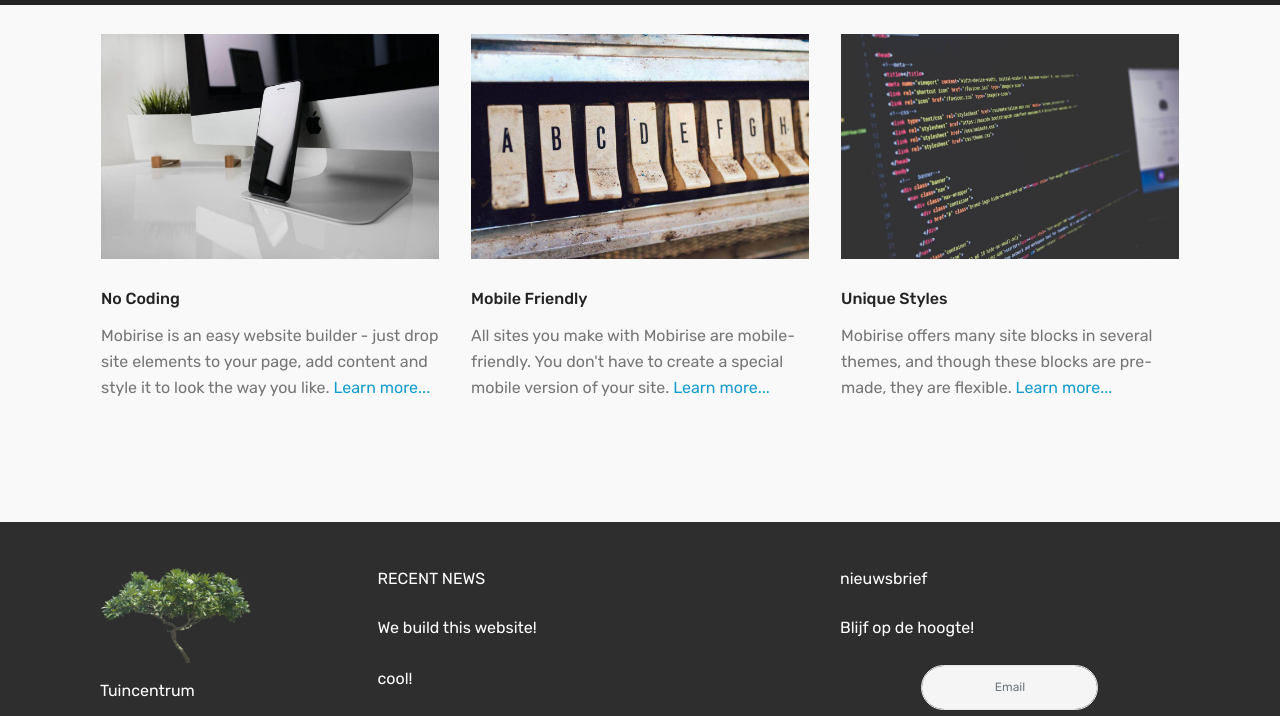
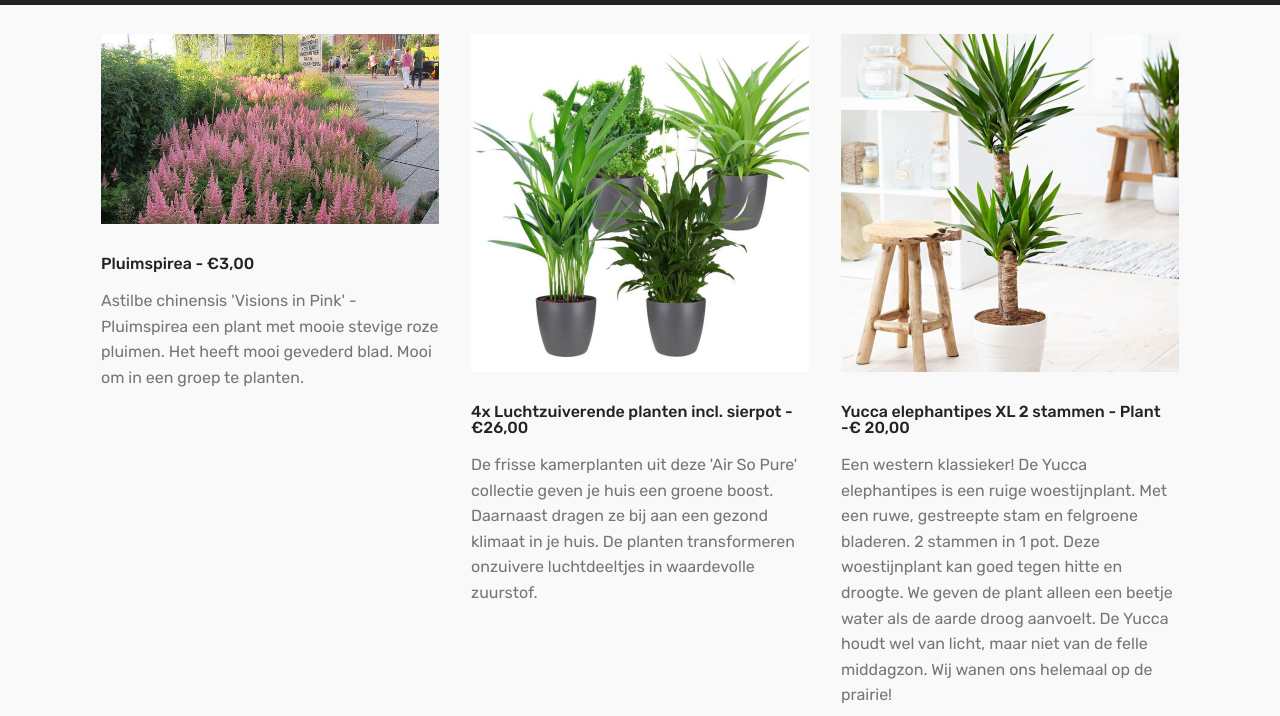
Before and after one commit to 64015656/yeet, a plain HTML site: page page3.html in a window 1280 px wide. Shown: the part 72-788 px from the top of the page. Drawn offline with Linux system fonts and the light colour scheme; files whose address does not match are found by name.

Commit message:
create github pages

```diff
--- a/assets/images/hashes.json
+++ b/assets/images/hashes.json
@@ -1 +1 @@
-{"m/dU1LnhwKQo1iS/SzSg9A==":"mbr-122x81.jpg","us3Mgi5MXGN3tZDQG7ti3g==":"plant-184x94.jpg","S2Qhjw91l16EgkPbbNC9vg==":"plant-238x151.png","BVqu9GYL34biKVaf8R6OKQ==":"mbr-1080x1080.jpg","4cXXn3NqKkzaJtc23l/S9g==":"plant-192x122.png","ihlkf69UyfSmhSyJ1Jvc6w==":"jumbotron-2.jpg","1yr8gYdGEN15y5m/Mz2Wxg==":"mini%20boompies%202x-550x456.jpg","Wp1bSWwJRuODRv8VXpxakg==":"conica-als-mini-kerstboom_n-283x283.jpg","J1SIZiskAcjv7e/StsvgMA==":"thuja_occidentalis_smaragd-1-600x600.jpg","M/ABuiuvSoPUL4qAlDkVOw==":"fd11141wh-31-500x500.jpg","UjN7+v+KKbhfxLzi9SQmoA==":"calluna-vulgaris-beauty-ladies-verenka-480x480.jpg","s3Um0pDlDwSHU0bjGMIcDQ==":"fd17115wh-31-500x500.jpg"}
+{"m/dU1LnhwKQo1iS/SzSg9A==":"mbr-122x81.jpg","us3Mgi5MXGN3tZDQG7ti3g==":"plant-184x94.jpg","S2Qhjw91l16EgkPbbNC9vg==":"plant-238x151.png","BVqu9GYL34biKVaf8R6OKQ==":"mbr-1080x1080.jpg","4cXXn3NqKkzaJtc23l/S9g==":"plant-192x122.png","ihlkf69UyfSmhSyJ1Jvc6w==":"jumbotron-2.jpg","1yr8gYdGEN15y5m/Mz2Wxg==":"mini%20boompies%202x-550x456.jpg","Wp1bSWwJRuODRv8VXpxakg==":"conica-als-mini-kerstboom_n-283x283.jpg","J1SIZiskAcjv7e/StsvgMA==":"thuja_occidentalis_smaragd-1-600x600.jpg","M/ABuiuvSoPUL4qAlDkVOw==":"fd11141wh-31-500x500.jpg","UjN7+v+KKbhfxLzi9SQmoA==":"calluna-vulgaris-beauty-ladies-verenka-480x480.jpg","s3Um0pDlDwSHU0bjGMIcDQ==":"fd17115wh-31-500x500.jpg","ZYRe7HjeR0K22ag9mxWcUg==":"astilbe_chinensis_visions_in_pink_-_pluimspirea_640_x-360-640x360.jpg","+jXiSEBUBMdMmofTtRzIhQ==":"51207-01-bakie_20190927110318_51096b4a-4f90-4d78-893b-c1b59e4f0e3f_810x978-676x676.jpg","je05wDv7XAZLnz1HlaAHtg==":"41000-00-baki_20190426154148_810x978-676x676.jpg"}
--- a/page3.html
+++ b/page3.html
@@ -60,7 +60,7 @@
     </nav>
 </section>
 
-<section class="engine"><a href="https://mobirise.me/u">bootstrap website templates</a></section><section class="features2 cid-rNybevRXtv" id="features2-l">
+<section class="engine"><a href="https://mobirise.me/d">free website maker</a></section><section class="features2 cid-rNybevRXtv" id="features2-l">
 
 
 
@@ -71,15 +71,11 @@
             <div class="card p-3 col-12 col-md-6 col-lg-4">
                 <div class="card-wrapper">
                     <div class="card-img">
-                        <img src="assets/images/01.jpg" alt="Mobirise">
+                        <img src="assets/images/astilbe-chinensis-visions-in-pink-pluimspirea-640-x-360-640x360.jpg" alt="Mobirise" title="">
                     </div>
                     <div class="card-box">
-                        <h4 class="card-title pb-3 mbr-fonts-style display-7">
-                            No Coding
-                        </h4>
-                        <p class="mbr-text mbr-fonts-style display-7">
-                            Mobirise is an easy website builder - just drop site elements to your page, add content and style it to look the way you like. <a href="http://mobirise.com">Learn more...</a>
-                        </p>
+                        <h4 class="card-title pb-3 mbr-fonts-style display-7">Pluimspirea - €3,00</h4>
+                        <p class="mbr-text mbr-fonts-style display-7">Astilbe chinensis 'Visions in Pink' - Pluimspirea een plant met mooie stevige roze pluimen. Het heeft mooi gevederd blad. Mooi om in een groep te planten.</p>
                     </div>
                 </div>
             </div>
@@ -87,15 +83,11 @@
             <div class="card p-3 col-12 col-md-6 col-lg-4">
                 <div class="card-wrapper">
                     <div class="card-img">
-                        <img src="assets/images/02.jpg" alt="Mobirise">
+                        <img src="assets/images/51207-01-bakie-20190927110318-51096b4a-4f90-4d78-893b-c1b59e4f0e3f-810x978-676x676.jpg" alt="Mobirise" title="">
                     </div>
                     <div class="card-box ">
-                        <h4 class="card-title pb-3 mbr-fonts-style display-7">
-                            Mobile Friendly
-                        </h4>
-                        <p class="mbr-text mbr-fonts-style display-7">
-                            All sites you make with Mobirise are mobile-friendly. You don't have to create a special mobile version of your site. <a href="http://mobirise.com">Learn more...</a>
-                        </p>
+                        <h4 class="card-title pb-3 mbr-fonts-style display-7">4x Luchtzuiverende planten incl. sierpot - €26,00</h4>
+                        <p class="mbr-text mbr-fonts-style display-7">De frisse kamerplanten uit deze 'Air So Pure' collectie geven je huis een groene boost. Daarnaast dragen ze bij aan een gezond klimaat in je huis. De planten transformeren onzuivere luchtdeeltjes in waardevolle zuurstof.</p>
                     </div>
                 </div>
             </div>
@@ -103,15 +95,11 @@
             <div class="card p-3 col-12 col-md-6 col-lg-4">
                 <div class="card-wrapper">
                     <div class="card-img">
-                        <img src="assets/images/03.jpg" alt="Mobirise">
+                        <img src="assets/images/41000-00-baki-20190426154148-810x978-676x676.jpg" alt="Mobirise" title="">
                     </div>
                     <div class="card-box">
-                        <h4 class="card-title pb-3 mbr-fonts-style display-7">
-                            Unique Styles
-                        </h4>
-                        <p class="mbr-text mbr-fonts-style display-7">
-                            Mobirise offers many site blocks in several themes, and though these blocks are pre-made, they are flexible. <a href="http://mobirise.com">Learn more...</a>
-                        </p>
+                        <h4 class="card-title pb-3 mbr-fonts-style display-7">Yucca elephantipes XL 2 stammen - Plant<br>-€ 20,00</h4>
+                        <p class="mbr-text mbr-fonts-style display-7">Een western klassieker! De Yucca elephantipes is een ruige woestijnplant. Met een ruwe, gestreepte stam en felgroene bladeren. 2 stammen in 1 pot. Deze woestijnplant kan goed tegen hitte en droogte. We geven de plant alleen een beetje water als de aarde droog aanvoelt. De Yucca houdt wel van licht, maar niet van de felle middagzon. Wij wanen ons helemaal op de prairie!</p>
                     </div>
                 </div>
             </div>
@@ -157,7 +145,7 @@
                     <div data-form-alert="" hidden="" class="align-center">bedankt!</div>
 
                     <form class="form-inline" action="https://mobirise.com/" method="post" data-form-title="Mobirise Form">
-                        <input type="hidden" value="NXCn2AWcVZVmnI3OKdYphTv+G1S3/tRLdy97td4jkd8jsVI8ACNSzyDOcen6l5ngjIygLYczrmCve4/JzHIZ5uDV4FsMdIvhANnN7jndC3Lx0RIxsBGAikUBfYu9oNmC" data-form-email="true">
+                        <input type="hidden" value="7dPLUVBkJ8uYFUjPVctIJpQ0pmb0cOvF/ZDAcQ1XfCf0hsMresWdcoJ/5g4AD7oeeQcqhueoZmeskNqXFe4joj/HNxmp8/iqpnRRhYpVBV+dxhw8/kudamj/YH78c44h" data-form-email="true">
                         <div class="form-group">
                             <input type="email" class="form-control input-sm input-inverse my-2" name="email" required="" data-form-field="Email" placeholder="Email" id="email-footer4-m">
                         </div>
```
Also changed, not shown: index.html (+2 -2 lines), page1.html (+1 -1 lines), page2.html (+2 -2 lines), page4.html (+2 -2 lines), page5.html (+2 -2 lines), assets/images/41000-00-baki-20190426154148-810x978-676x676.jpg (added), assets/images/51207-01-bakie-20190927110318-51096b4a-4f90-4d78-893b-c1b59e4f0e3f-810x978-676x676.jpg (added), assets/images/astilbe-chinensis-visions-in-pink-pluimspirea-640-x-360-640x360.jpg (added), 1 other file.
